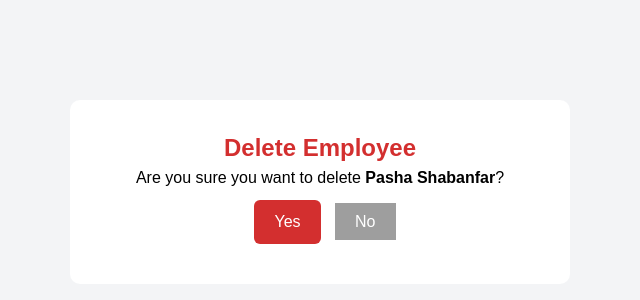
After one commit to pashashabanfar/Shopping-App-, a Django app: page /myapp/employees/delete/1/ in a window 1280 px wide. The commit adds this page. Shown: the top 300 px of the page, without its empty margins (320-960 px from the left). Run offline with Django 5.2, Linux system fonts and the light colour scheme; data comes from the database, SQL or seed files in the repository; both versions use the stored data as it was after the commit; some libraries are stand-ins or nearby versions.

Commit message:
add Update & Delete for Employees

```diff
--- a/myproject/myapp/urls.py
+++ b/myproject/myapp/urls.py
@@ -24,5 +24,8 @@ urlpatterns = [
     path('toys/', views.toys),
     path('shoes/', views.shoes),
     path('employees/', views.displayEmployee, name='displayEmployee'),
-    path('employees/insert/', views.insertEmployee)
+    path('employees/insert/', views.insertEmployee),
+    path('employees/update/<int:id>/', views.updateEmployee),
+    path('employees/delete/<int:id>/', views.deleteEmployee)
+
 ]
--- a/myproject/myapp/views.py
+++ b/myproject/myapp/views.py
@@ -54,6 +54,29 @@ def insertEmployee(request):
         return redirect('displayEmployee')
     return render(request, 'templatesApp/Employee/insertEmployeeTemp.html')
 
+def updateEmployee(request, id):
+    target_customer = Employee.objects.get(id=id)
+    if request.method == 'POST':
+        target_customer.firstName = request.POST.get("firstName")
+        target_customer.lastName = request.POST.get("lastName")
+        target_customer.salary = request.POST.get("salary")
+        target_customer.email = request.POST.get("email")
+
+        target_customer.save()
+        return redirect('displayEmployee')
+
+    return render(
+        request,
+        'templatesApp/Employee/updateEmployee.html',
+        {'employee': target_customer}
+    )
+def deleteEmployee(request, id):
+    target_customer = Employee.objects.get(id = id)
+    if request.method == 'POST':
+        target_customer.delete()
+        return redirect('displayEmployee')
+    return render(request, 'templatesApp/Employee/deleteEmployee.html', {'employee': target_customer})
+
 def userRegistrationForm(request):
     form = forms.UserRegistrationForm
     if request.method == 'POST':
--- /dev/null
+++ b/myproject/templates/templatesApp/Employee/deleteEmployee.html
@@ -0,0 +1,63 @@
+<!DOCTYPE html>
+<html>
+<head>
+    <meta charset="UTF-8">
+    <title>Delete Employee</title>
+
+    <!-- Vuetify CSS -->
+    <link href="https://cdn.jsdelivr.net/npm/vuetify@3.5.5/dist/vuetify.min.css" rel="stylesheet">
+
+    <style>
+        body {
+            background-color: #f3f4f6;
+            font-family: Arial, sans-serif;
+        }
+        .box {
+            max-width: 500px;
+            margin: 100px auto;
+            background: white;
+            padding: 30px;
+            border-radius: 10px;
+            text-align: center;
+        }
+        .danger {
+            color: #d32f2f;
+            font-weight: bold;
+        }
+        button {
+            padding: 10px 20px;
+            border-radius: 6px;
+            border: none;
+            cursor: pointer;
+            margin: 10px;
+        }
+        .delete {
+            background-color: #d32f2f;
+            color: white;
+        }
+        .cancel {
+            background-color: #9e9e9e;
+            color: white;
+        }
+    </style>
+</head>
+
+<body>
+
+<div class="box">
+    <h2 class="danger">Delete Employee</h2>
+
+    <p>
+        Are you sure you want to delete
+        <strong>{{ employee.firstName }} {{ employee.lastName }}</strong>?
+    </p>
+
+    <form method="POST">
+        {% csrf_token %}
+        <button type="submit" class="delete">Yes</button>
+        <a href="/myapp/employees/" class="cancel" style="padding: 10px 20px; text-decoration: none;">No</a>
+    </form>
+</div>
+
+</body>
+</html>
```
Also changed, not shown: myproject/templates/templatesApp/Employee/EmployeeTemp.html (+22 -0 lines), myproject/templates/templatesApp/Employee/updateEmployee.html (added, +65 -0 lines), myproject/db.sqlite3, 1 other file.
